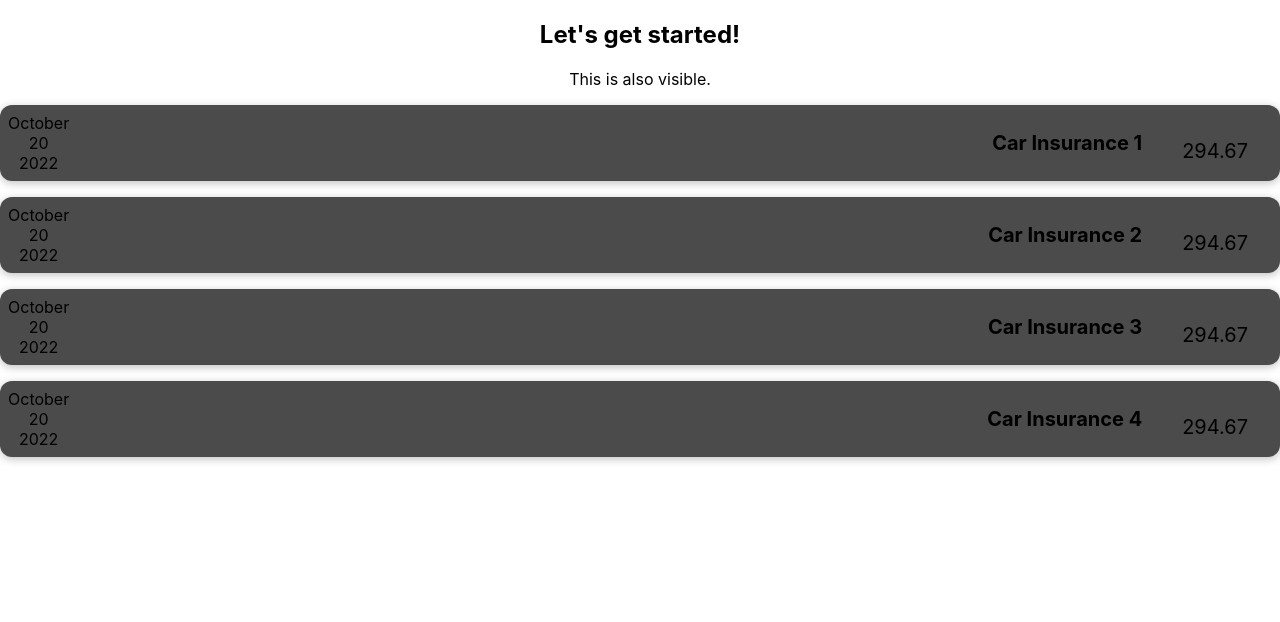
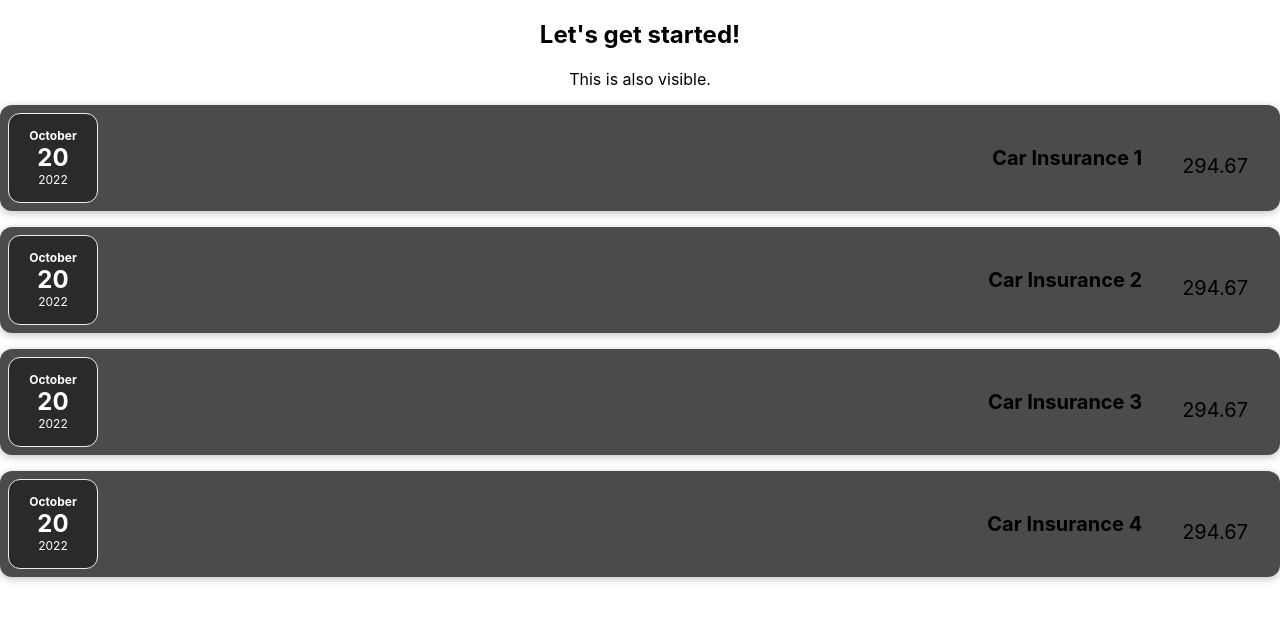
Before and after one commit to Suprememajor/React_Guide, a React (Create React App) app: page / in a window 1280 px wide. Shown: the top 622 px of the page. Built offline with nearby package versions, Linux system fonts and the light colour scheme.

Commit message:
styled ExpenseDate component

```diff
--- /dev/null
+++ b/src/components/ExpenseDate.css
@@ -0,0 +1,26 @@
+.expense-date {
+    display: flex;
+    flex-direction: column;
+    width: 5.5rem;
+    height: 5.5rem;
+    border: 1px solid #ececec;
+    background-color: #2a2a2a;
+    color: white;
+    border-radius: 12px;
+    align-items: center;
+    justify-content: center;
+}
+
+.expense-date__month {
+    font-size: 00.75rem;
+    font-weight: bold;
+}
+
+.expense-date__year {
+    font-size: 0.75rem;
+}
+
+.expense-date__day {
+    font-size: 1.5rem;
+    font-weight: bold;
+}
--- a/src/components/ExpenseDate.js
+++ b/src/components/ExpenseDate.js
@@ -1,13 +1,15 @@
+import './ExpenseDate.css'
+
 function ExpenseDate(props) {
     const month = props.data.toLocaleString('en-US', {month: 'long'});
     const day = props.data.toLocaleString('en-US', {day: '2-digit'});
     const year = props.data.getFullYear();
 
     return (
-        <div>
-        <div>{month}</div>
-        <div>{day}</div>
-        <div>{year}</div>
+        <div className='expense-date'>
+        <div className='expense-date__month'>{month}</div>
+        <div className='expense-date__day'>{day}</div>
+        <div className='expense-date__year'>{year}</div>
       </div>
     );
 }
```
